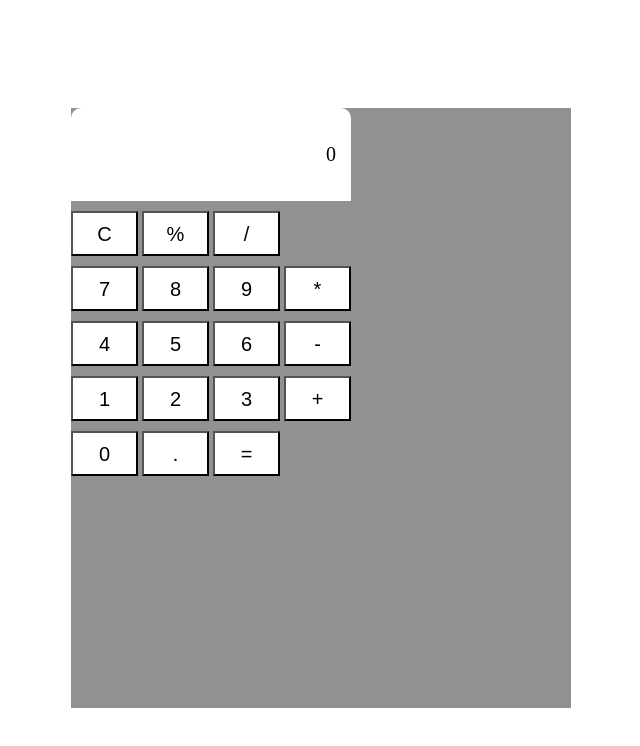
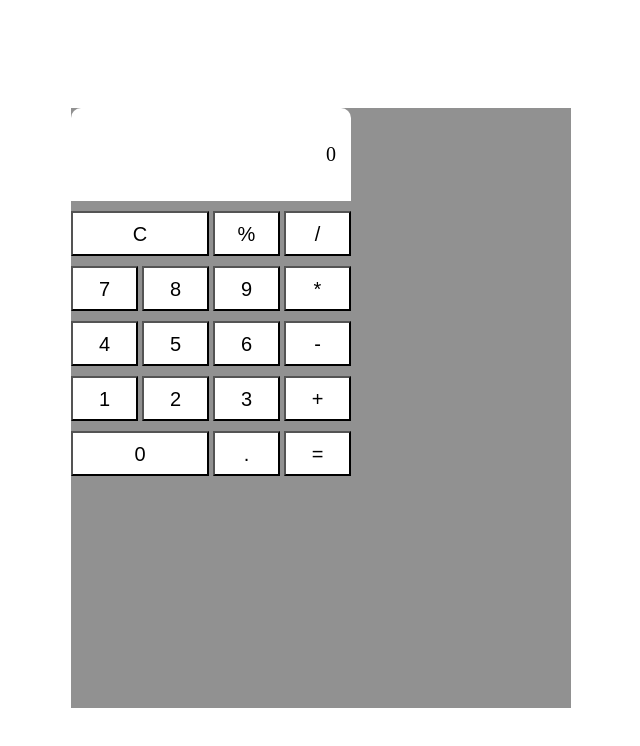
Before and after one commit to JhoabeLeao/exerciciosCod3r, a plain HTML site: page Testes/index.html in a window 1280 px wide. Shown: the whole page, without its empty margins (319-959 px from the left). Drawn offline with Linux system fonts and the light colour scheme.

Commit message:
Alterado tamanho dos botões C e 0

```diff
--- a/Testes/index.html
+++ b/Testes/index.html
@@ -14,7 +14,7 @@
                 <p id="output">0</p>
             </div>
             <div class="first-row">
-                <button id="r1-1">C</button>
+                <button id="r1-1" style="width: 138px;">C</button>
                 <button id="r1-3">%</button>
                 <button id="r1-4">/</button>
             </div>
@@ -37,7 +37,7 @@
                 <button id="r4-4">+</button>
             </div>
             <div class="five-row">
-                <button id="r5-1">0</button>
+                <button id="r5-1" style="width: 138px;">0</button>
                 <button id="r5-2">.</button>
                 <button id="r5-3">=</button>
             </div>
```
